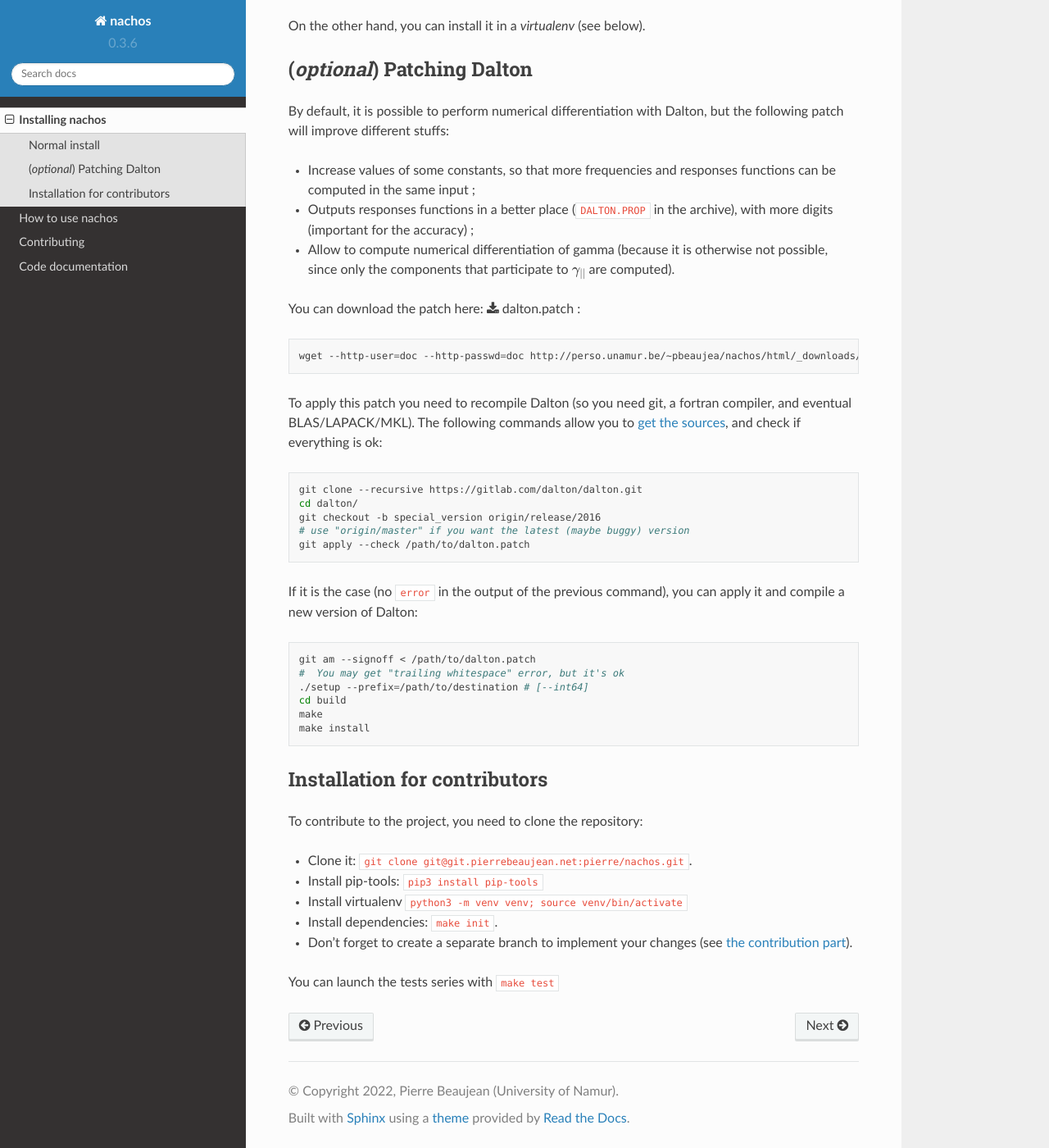
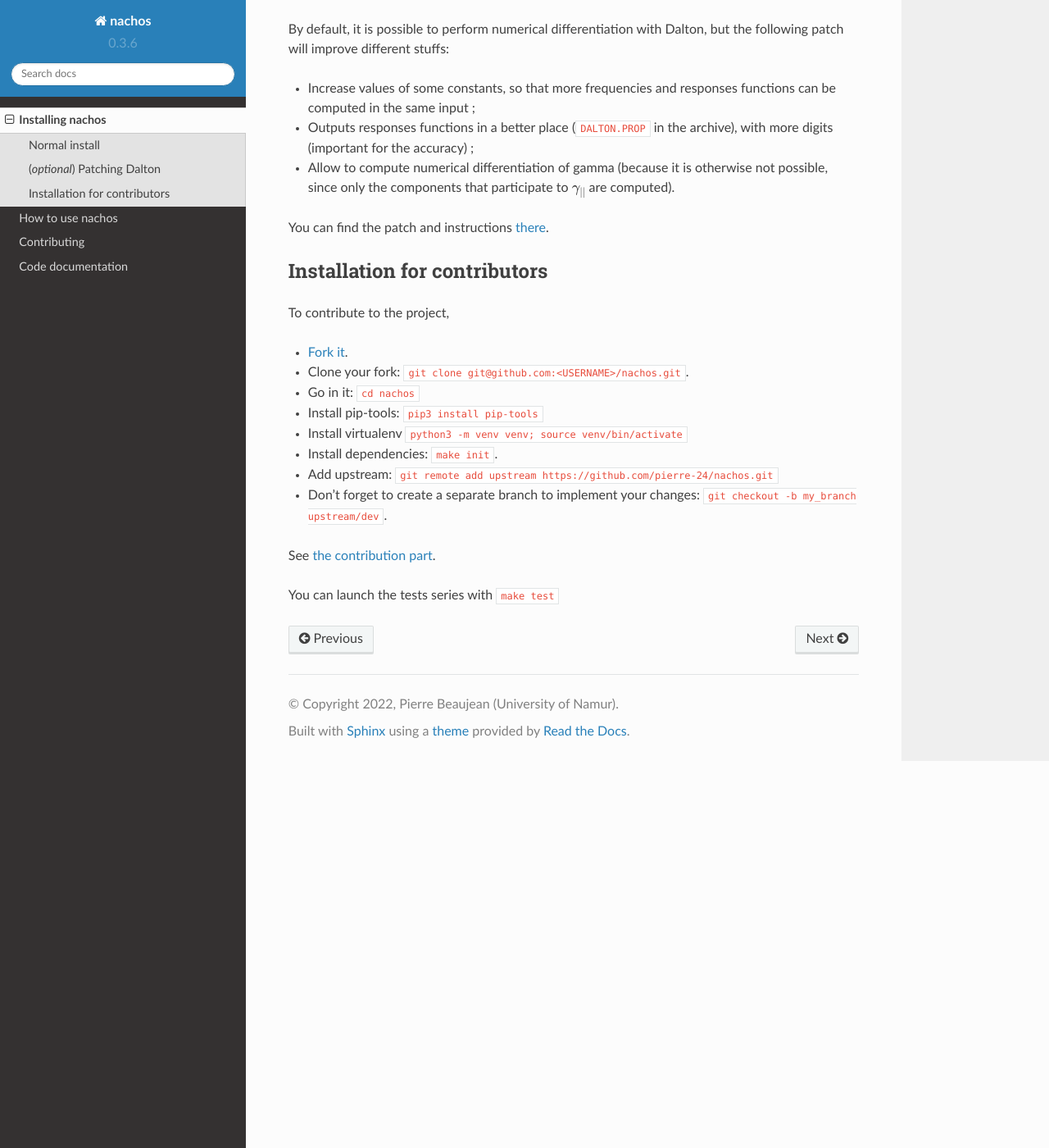
Before and after one commit to pierre-24/nachos, a Sphinx documentation site: the page built from docs/install.rst, in a window 1280 px wide and 1400 px high, scrolled down 551 px. Shown: the whole window at 82% size. Built offline with Sphinx 7.4.7 and the Read the Docs theme 2.0.0, drawn with Linux system fonts in a browser that asks for light colours; some of the changed text lies outside the part shown.

Commit message:
improve doc

```diff
--- a/docs/index.rst
+++ b/docs/index.rst
@@ -5,8 +5,8 @@
 .. image:: ./images/nachos_logo.svg
    :align: center
 
-Code for numerical differentiation of energy and other properties (oriented toward computation of vibrational contributions).
-Based on `qcip_tools <https://gitlab.unamur.be/pierre.beaujean/qcip_tools>`_.
+Code for numerical differentiation of energy and other properties (oriented toward computation electric properties like the hyperpolarizabilities and of vibrational contributions to such properties).
+Based on `qcip_tools <https://github.com/pierre-24/qcip_tools>`_.
 
 .. toctree::
    :maxdepth: 2
--- a/docs/install.rst
+++ b/docs/install.rst
@@ -9,13 +9,7 @@
 
 .. code-block:: bash
 
-  # install qcip_tools (base library):
-  pip3 install --user --upgrade git+ssh://git@gitlab.unamur.be/chimie/lct/qcip_tools.git@release-v0.6.1
-  # install nachos:
-  pip3 install --user --upgrade git+ssh://git@gitlab.unamur.be/chimie/lct/nachos.git
-
-Add ``@release-vXX`` at the end of the last line to fetch a given version (listed `in the README <https://gitlab.unamur.be/chimie/lct/nachos/blob/master/README.md>`_).
-
+  pip3 install --user --upgrade git+https://github.com/pierre-24/nachos.git
 
 Note that ``--user`` allow you to install the package without being superuser (see `here <https://pip.pypa.io/en/stable/user_guide/#user-installs>`_).
 You will probably need to add ``$HOME/.local/bin`` to ``$PATH`` for this to work:
@@ -36,43 +30,22 @@
 + Outputs responses functions in a better place (``DALTON.PROP`` in the archive), with more digits (important for the accuracy) ;
 + Allow to compute numerical differentiation of gamma (because it is otherwise not possible, since only the components that participate to :math:`\gamma_{||}` are computed).
 
-You can download the patch here: :download:`dalton.patch` :
-
-.. code-block:: bash
-
-  wget --http-user=doc --http-passwd=doc http://perso.unamur.be/~pbeaujea/nachos/html/_downloads/dalton.patch
-
-To apply this patch you need to recompile Dalton (so you need git, a fortran compiler, and eventual BLAS/LAPACK/MKL).
-The following  commands allow you to `get the sources <https://gitlab.com/dalton/dalton>`_, and check if everything is ok:
-
-.. code-block:: bash
-
-  git clone --recursive https://gitlab.com/dalton/dalton.git
-  cd dalton/
-  git checkout -b special_version origin/release/2016
-  # use "origin/master" if you want the latest (maybe buggy) version
-  git apply --check /path/to/dalton.patch
-
-If it is the case (no ``error`` in the output of the previous command), you can apply it and compile a new version of Dalton:
-
-.. code-block:: bash
-
-  git am --signoff < /path/to/dalton.patch
-  #  You may get "trailing whitespace" error, but it's ok
-  ./setup --prefix=/path/to/destination # [--int64]
-  cd build
-  make
-  make install
+You can find the patch and instructions `there <https://pierre-24.github.io/qcip_tools/install.html#optional-patching-dalton>`_.
 
 Installation for contributors
 -----------------------------
 
-To contribute to the project, you need to clone the repository:
+To contribute to the project,
 
-+ Clone it: ``git clone git@git.pierrebeaujean.net:pierre/nachos.git``.
++ `Fork it <https://docs.github.com/en/get-started/quickstart/fork-a-repo>`_.
++ Clone your fork: ``git clone git@github.com:<USERNAME>/nachos.git``.
++ Go in it: ``cd nachos``
 + Install pip-tools: ``pip3 install pip-tools``
 + Install virtualenv ``python3 -m venv venv; source venv/bin/activate``
 + Install dependencies: ``make init``.
-+ Don't forget to create a separate branch to implement your changes (see `the contribution part <contributing.html>`_).
++ Add upstream: ``git remote add upstream https://github.com/pierre-24/nachos.git``
++ Don't forget to create a separate branch to implement your changes: ``git checkout -b my_branch upstream/dev``.
+
+See `the contribution part <contributing.html>`_.
 
 You can launch the tests series with ``make test``
--- a/docs/use.rst
+++ b/docs/use.rst
@@ -47,7 +47,7 @@
 +  Nachos is abble to perform differentiation with respect to static electric field (``F``) and cartesian coordinate (``G``).
    Given the cartesian hessian, ``nachos_bake`` (see below) perform a vibrational analysis and is able to project ``G`` derivatives over normal mode, giving the corresponding ``N`` ones.
 
-+ Nachos (because of the underlying library, `qcip_tools <https://gitlab.unamur.be/pierre.beaujean/qcip_tools>`_) takes advantage of permutation symmetry and `Shwarz's theorem <https://en.wikipedia.org/wiki/Symmetry_of_second_derivatives#Schwarz.27s_theorem>`_ (referred as "Kleinman symmetry" in the field of nonlinear optics).
++ Nachos (because of the underlying library, `qcip_tools <https://github.com/pierre-24/qcip_tools>`_) takes advantage of permutation symmetry and `Shwarz's theorem <https://en.wikipedia.org/wiki/Symmetry_of_second_derivatives#Schwarz.27s_theorem>`_ (referred as "Kleinman symmetry" in the field of nonlinear optics).
 
 General workflow
 ----------------
```
Also changed, not shown: docs/contributing.rst (+6 -15 lines).
